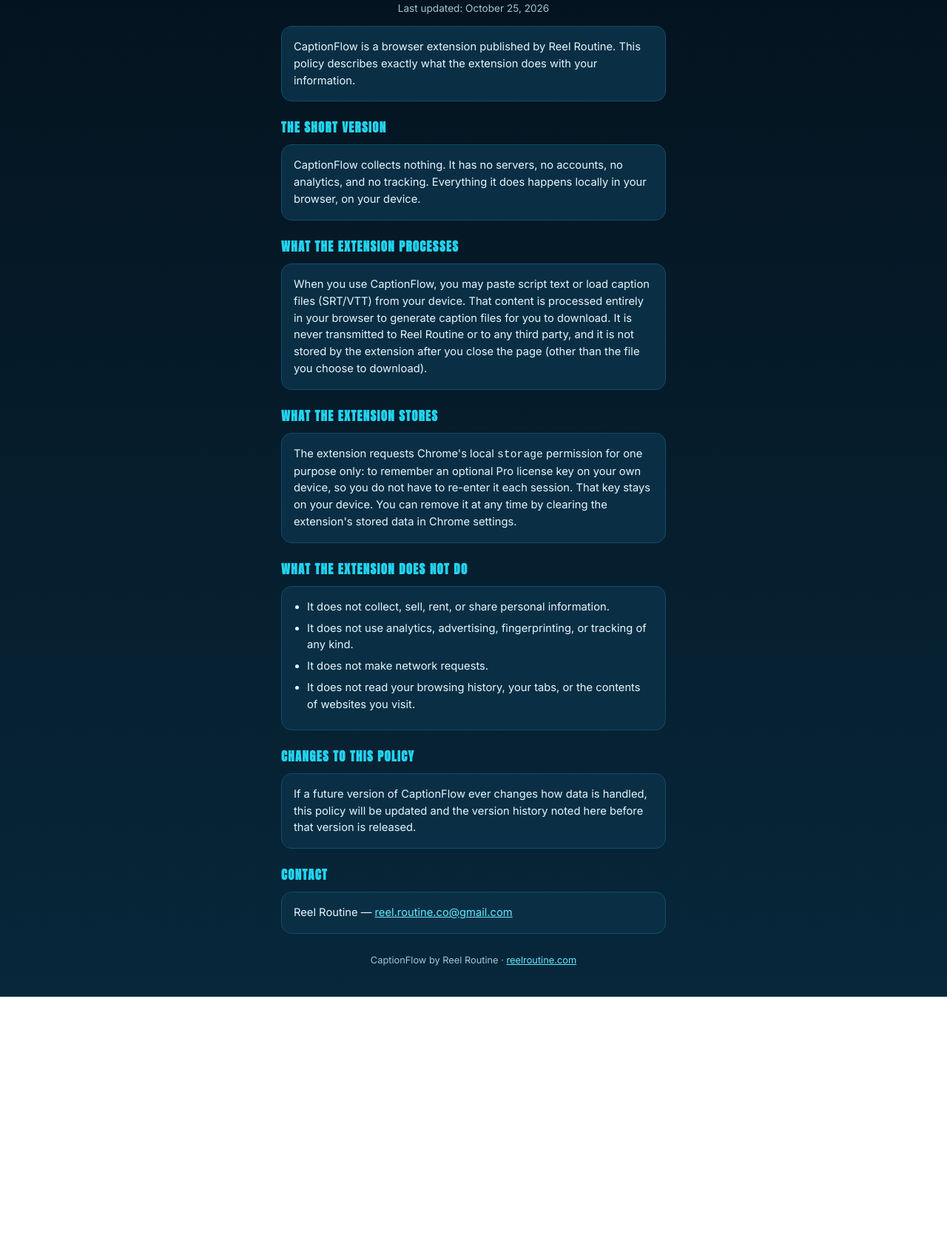
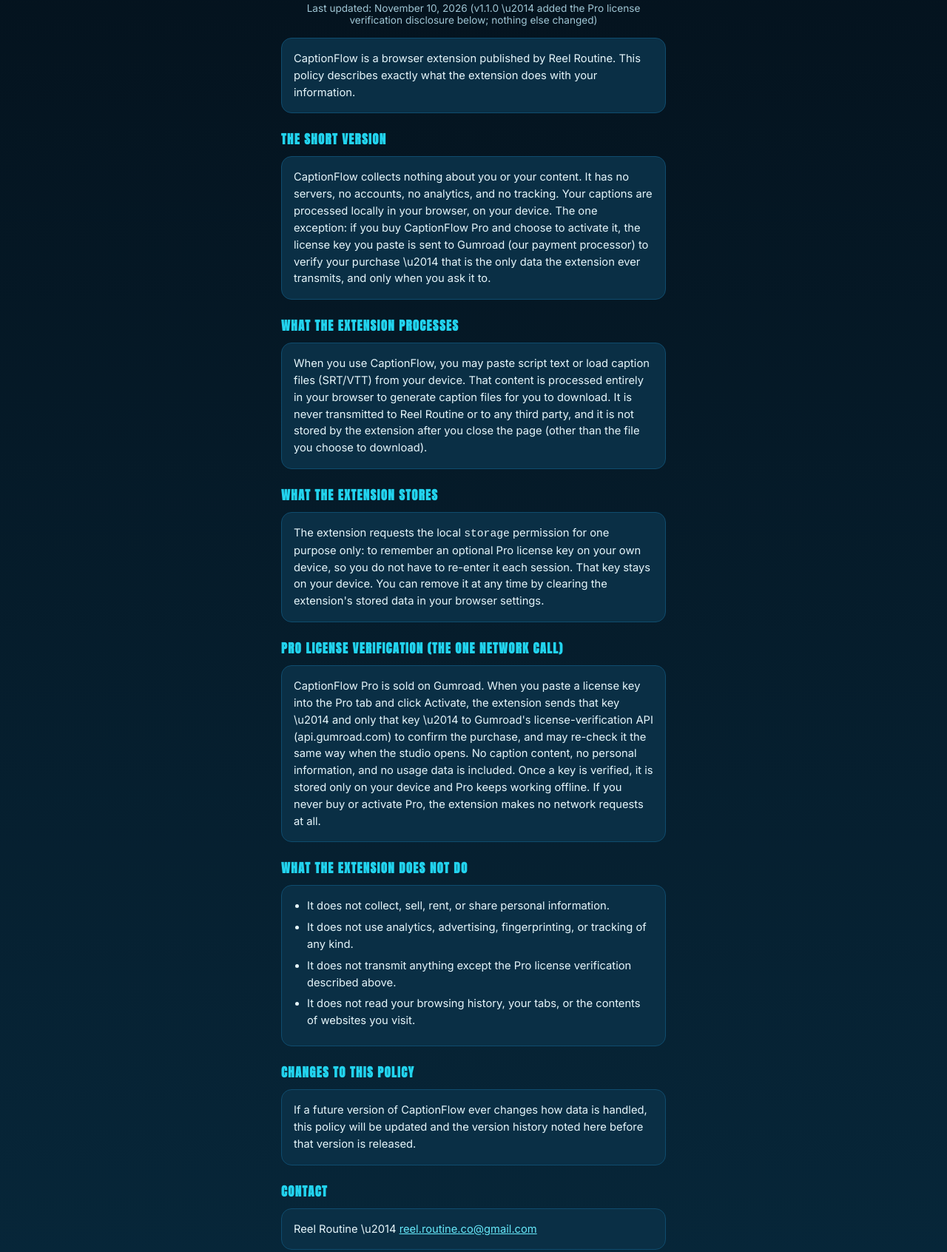
Before and after one commit to jestradajr83/jestradajr83.github.io, a plain HTML site: page captionflow/privacy/index.html in a window 1280 px wide. Shown: the part 113-1805 px from the top of the page at 74% size. Before the commit the page ends 1460 px from the top, so only its background shows below. Drawn offline with Linux system fonts and the light colour scheme.

Commit message:
CaptionFlow privacy policy: v1.1.0 corrected text (Pro license verification disclosure, Nov 10 2026)

```diff
--- a/captionflow/privacy/index.html
+++ b/captionflow/privacy/index.html
@@ -34,7 +34,7 @@
     <div class="tag">Privacy Policy — a Reel Routine extension</div>
   </header>
 
-  <p class="updated">Last updated: October 25, 2026</p>
+  <p class="updated">Last updated: November 10, 2026 (v1.1.0 \u2014 added the Pro license verification disclosure below; nothing else changed)</p>
 
   <div class="card">
     <p>CaptionFlow is a browser extension published by Reel Routine. This policy describes exactly what the extension does with your information.</p>
@@ -42,7 +42,7 @@
 
   <h2>The short version</h2>
   <div class="card">
-    <p>CaptionFlow collects nothing. It has no servers, no accounts, no analytics, and no tracking. Everything it does happens locally in your browser, on your device.</p>
+    <p>CaptionFlow collects nothing about you or your content. It has no servers, no accounts, no analytics, and no tracking. Your captions are processed locally in your browser, on your device. The one exception: if you buy CaptionFlow Pro and choose to activate it, the license key you paste is sent to Gumroad (our payment processor) to verify your purchase \u2014 that is the only data the extension ever transmits, and only when you ask it to.</p>
   </div>
 
   <h2>What the extension processes</h2>
@@ -52,7 +52,12 @@
 
   <h2>What the extension stores</h2>
   <div class="card">
-    <p>The extension requests Chrome's local <code>storage</code> permission for one purpose only: to remember an optional Pro license key on your own device, so you do not have to re-enter it each session. That key stays on your device. You can remove it at any time by clearing the extension's stored data in Chrome settings.</p>
+    <p>The extension requests the local <code>storage</code> permission for one purpose only: to remember an optional Pro license key on your own device, so you do not have to re-enter it each session. That key stays on your device. You can remove it at any time by clearing the extension's stored data in your browser settings.</p>
+  </div>
+
+  <h2>Pro license verification (the one network call)</h2>
+  <div class="card">
+    <p>CaptionFlow Pro is sold on Gumroad. When you paste a license key into the Pro tab and click Activate, the extension sends that key \u2014 and only that key \u2014 to Gumroad's license-verification API (api.gumroad.com) to confirm the purchase, and may re-check it the same way when the studio opens. No caption content, no personal information, and no usage data is included. Once a key is verified, it is stored only on your device and Pro keeps working offline. If you never buy or activate Pro, the extension makes no network requests at all.</p>
   </div>
 
   <h2>What the extension does NOT do</h2>
@@ -60,7 +65,7 @@
     <ul>
       <li>It does not collect, sell, rent, or share personal information.</li>
       <li>It does not use analytics, advertising, fingerprinting, or tracking of any kind.</li>
-      <li>It does not make network requests.</li>
+      <li>It does not transmit anything except the Pro license verification described above.</li>
       <li>It does not read your browsing history, your tabs, or the contents of websites you visit.</li>
     </ul>
   </div>
@@ -72,10 +77,10 @@
 
   <h2>Contact</h2>
   <div class="card">
-    <p>Reel Routine — <a href="mailto:reel.routine.co@gmail.com">reel.routine.co@gmail.com</a></p>
+    <p>Reel Routine \u2014 <a href="mailto:reel.routine.co@gmail.com">reel.routine.co@gmail.com</a></p>
   </div>
 
-  <footer>CaptionFlow by Reel Routine · <a href="/">reelroutine.com</a></footer>
+  <footer>CaptionFlow by Reel Routine \u00b7 <a href="/">reelroutine.com</a></footer>
 </div>
 </body>
 </html>
```
